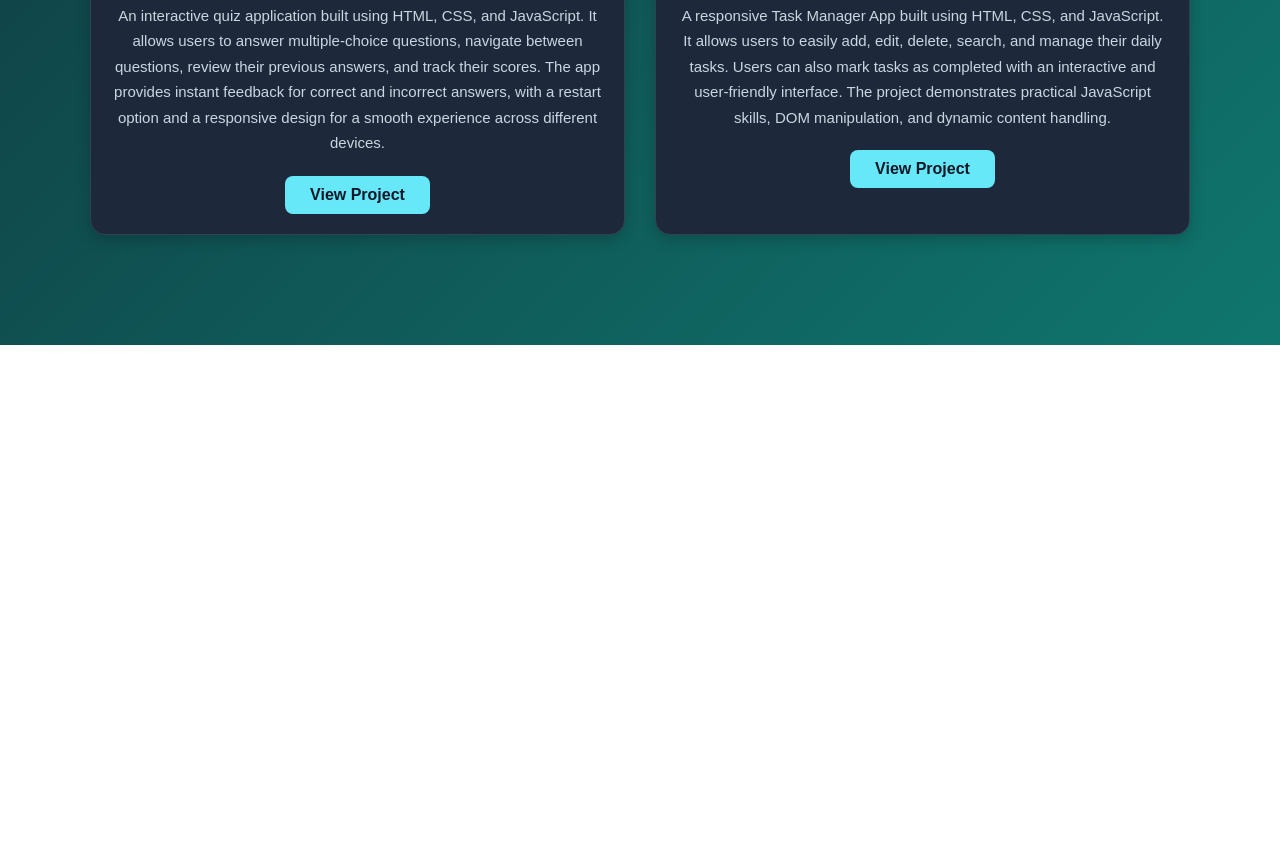
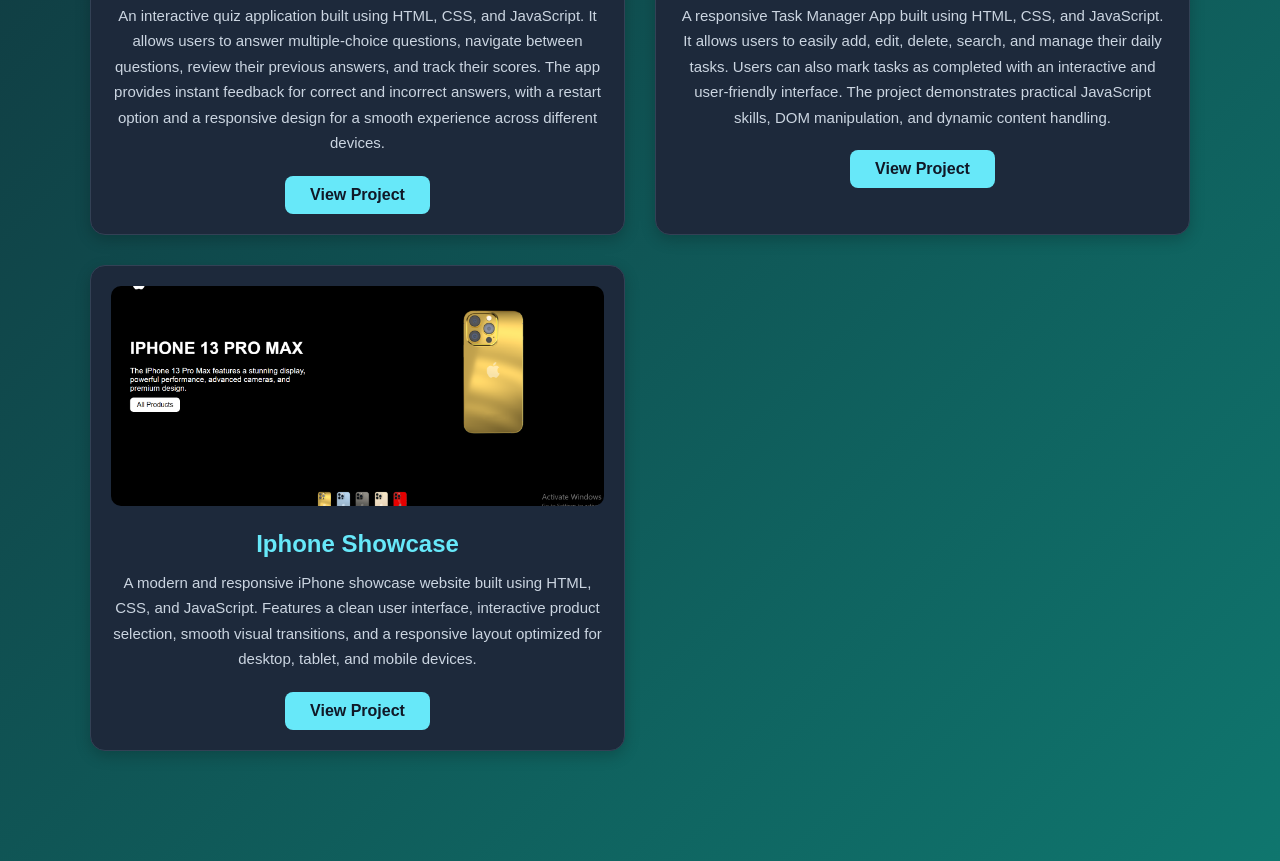
Before and after one commit to OmarMohammed62/omar-portfolio, a plain HTML site: page projects.html in a window 1280 px wide. Shown: the part 1523-2384 px from the top of the page. Before the commit the page ends 1868 px from the top, so only its background shows below. Drawn offline with Linux system fonts and the light colour scheme.

Commit message:
Add files via upload

```diff
--- a/projects.html
+++ b/projects.html
@@ -63,6 +63,13 @@
                    Users can also mark tasks as completed with an interactive and user-friendly interface. The project demonstrates practical JavaScript skills, DOM manipulation, and dynamic content handling.</p>
                 <a href="https://omarmohammed62.github.io/task-manager-app/" target="_blank">View Project</a>
             </div>
+            <div class="project-card">
+                <img src="iphone.png" alt="Interactiv Quiz App">
+                <h2>Iphone Showcase </h2>
+                <p>A modern and responsive iPhone showcase website built using HTML, CSS, and JavaScript. Features a clean user interface, interactive product selection, smooth visual transitions,
+                    and a responsive layout optimized for desktop, tablet, and mobile devices.</p>
+                <a href="https://omarmohammed62.github.io/iphone-showcase/" target="_blank">View Project</a>
+            </div>
         </section>
     </header>
 
```
Also changed, not shown: iphone.png (added).
